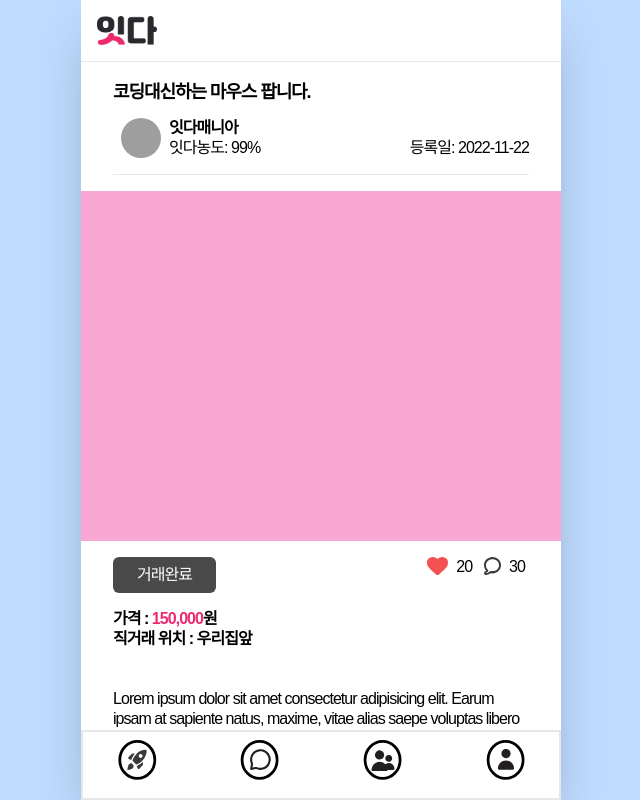
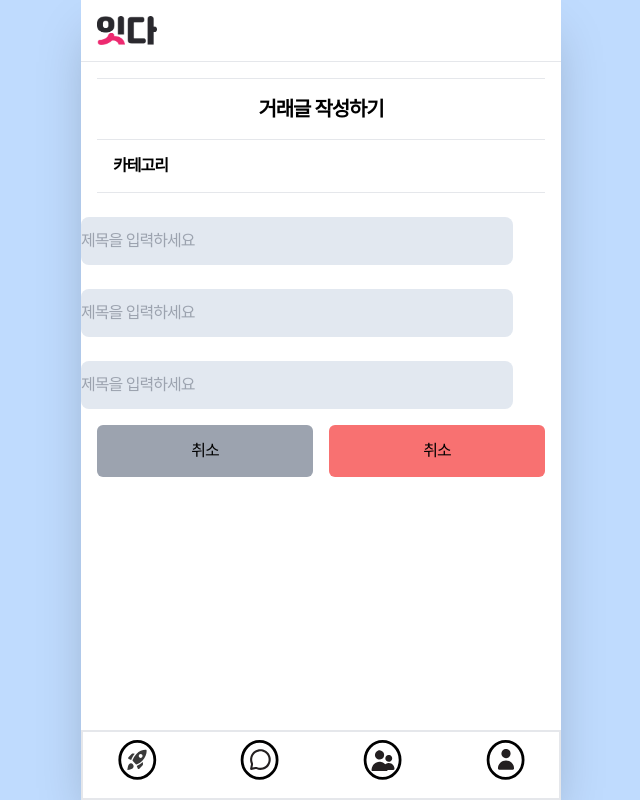
Before and after one commit to Project-IT-DA/FE, a React (Create React App) app: page /post/create in a window 1280 px wide. Shown: the whole page, without its empty margins (319-959 px from the left). Built offline with nearby package versions, Linux system fonts and the light colour scheme; grey boxes are pictures that could not be loaded.

Commit message:
feat: 거래 게시글 작성 페이지 디자인 작업중 #15

```diff
--- a/src/App.tsx
+++ b/src/App.tsx
@@ -3,7 +3,7 @@
 function App() {
   return (
     <main className="bg-blue-200">
-      <section className="relative max-w-[480px] min-w-[320px] h-screen m-auto overflow-scroll bg-white shadow-2xl">
+      <section className="relative max-w-[480px] min-w-[320px] h-screen m-auto overflow-y-scroll bg-white shadow-2xl">
         <Router />
       </section>
     </main>
--- /dev/null
+++ b/src/pages/posts/PostCreate.tsx
@@ -0,0 +1,37 @@
+const PostCreate = () => {
+  return (
+    <div className="w-full  mb-[100px]">
+      <div className="flex justify-center mt-4 py-4 border-y mx-4">
+        <h1 className="text-xl font-bold text-center">거래글 작성하기</h1>
+      </div>
+      <div className=" py-4 border-b mx-4">
+        <h1 className="px-4 text-md font-bold">카테고리</h1>
+      </div>
+      <div className="w-full mt-6">
+        <input
+          className="w-[90%] bg-slate-200  h-12 rounded-lg"
+          placeholder="제목을 입력하세요"
+        />
+      </div>
+      <div className="w-full mt-6">
+        <input
+          className="w-[90%] bg-slate-200  h-12 rounded-lg"
+          placeholder="제목을 입력하세요"
+        />
+      </div>
+      <div className="w-full mt-6">
+        <input
+          className="w-[90%] bg-slate-200  h-12 rounded-lg"
+          placeholder="제목을 입력하세요"
+        />
+      </div>
+
+      <div className="grid grid-cols-2 gap-x-4 my-4 mx-4">
+        <button className="bg-gray-400 py-4 rounded-md">취소</button>
+        <button className="bg-red-400 py-4 rounded-md">취소</button>
+      </div>
+    </div>
+  );
+};
+
+export default PostCreate;
--- a/src/routes/Router.tsx
+++ b/src/routes/Router.tsx
@@ -6,6 +6,7 @@
 
 import PostDetail from "../pages/posts/PostDetail";
 import LandingLogin from "../pages/landing/LandingLogin";
+import PostCreate from "../pages/posts/PostCreate";
 
 const Router = () => {
   return (
@@ -16,6 +17,7 @@
         <Route path="/login" element={<LandingLogin />} />
         <Route path="post/:id" element={<PostDetail />} />
         <Route path="mypage" element={<MyPage />} />
+        <Route path="post/create" element={<PostCreate />} />
       </Routes>
       <FooterBar />
     </BrowserRouter>
```
